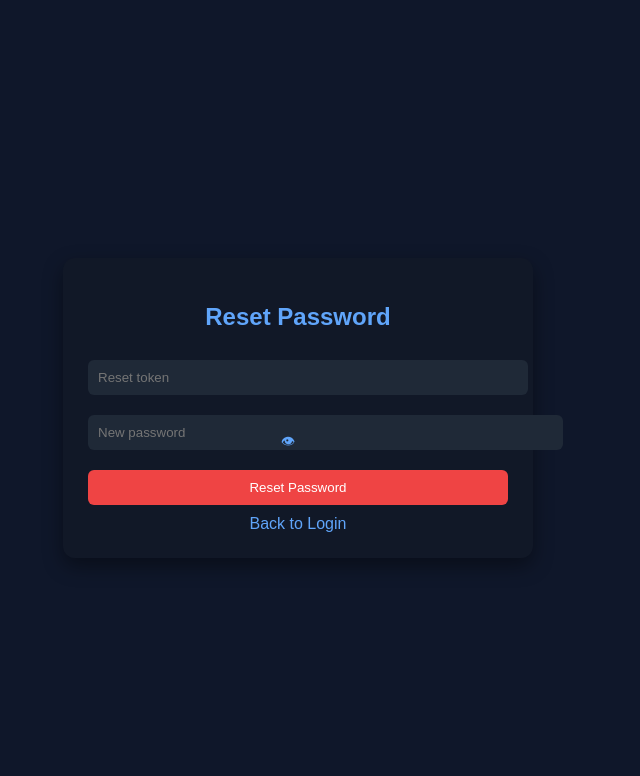
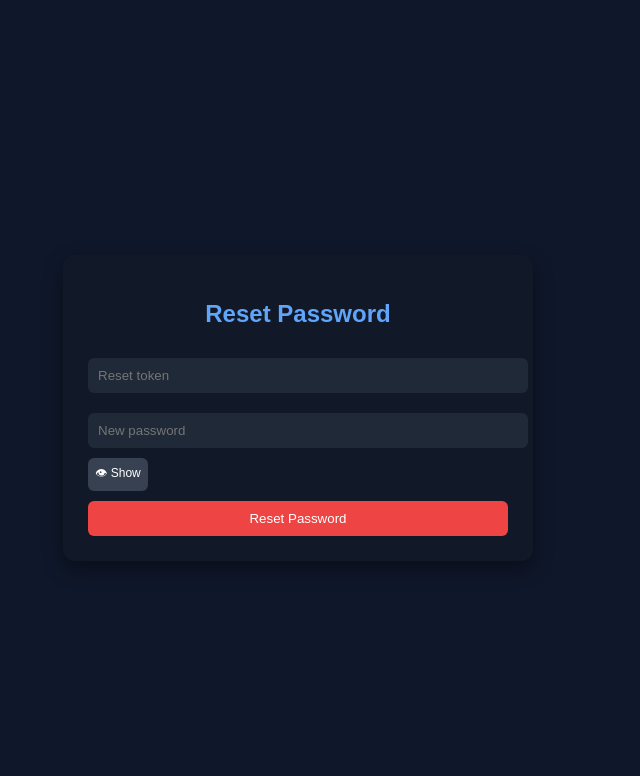
Before and after one commit to Killmon3r/cloud-password-tool, a Flask app: page /reset-page in a window 1280 px wide. Shown: the top 776 px of the page, without its empty margins (342-982 px from the left). Run offline with Flask 3, Linux system fonts and the light colour scheme.

Commit message:
Refactor reset password HTML template
Updated the reset password HTML template with improved button styles and functionality.

```diff
--- a/templates/reset.html
+++ b/templates/reset.html
@@ -39,7 +39,22 @@
             color: white;
         }
 
-        button {
+        .small-btn {
+            width: 60px;
+            padding: 6px;
+            font-size: 12px;
+            background: #374151;
+            border: none;
+            border-radius: 6px;
+            color: white;
+            cursor: pointer;
+        }
+
+        .small-btn:hover {
+            background: #4b5563;
+        }
+
+        button.main-btn {
             width: 100%;
             padding: 10px;
             background: #ef4444;
@@ -50,43 +65,8 @@
             margin-top: 10px;
         }
 
-        button:hover {
+        button.main-btn:hover {
             background: #dc2626;
-        }
-
-        .password-wrapper {
-            position: relative;
-        }
-
-        .password-wrapper input {
-            padding-right: 45px;
-        }
-
-        .toggle-btn {
-            position: absolute;
-            right: 10px;
-            top: 50%;
-            transform: translateY(-50%);
-            background: transparent;
-            border: none;
-            color: #60a5fa;
-            font-size: 14px;
-            cursor: pointer;
-        }
-
-        #result {
-            text-align: center;
-            margin-top: 10px;
-            font-size: 14px;
-            color: #94a3b8;
-        }
-
-        a {
-            display: block;
-            text-align: center;
-            margin-top: 10px;
-            color: #60a5fa;
-            text-decoration: none;
         }
     </style>
 </head>
@@ -97,37 +77,31 @@
     <h2>Reset Password</h2>
 
     <input id="token" placeholder="Reset token">
+    <input id="new_password" type="password" placeholder="New password">
 
-    <div class="password-wrapper">
-        <input id="new_password" type="password" placeholder="New password">
-        <button type="button" class="toggle-btn" onclick="togglePassword()">👁</button>
-    </div>
+    <!-- 👁 TOGGLE ABOVE MAIN BUTTON -->
+    <button class="small-btn" onclick="togglePassword('new_password')">👁 Show</button>
 
-    <button onclick="resetPassword()">Reset Password</button>
-
-    <div id="result"></div>
-
-    <a href="/login-page">Back to Login</a>
+    <button class="main-btn" onclick="resetPassword()">Reset Password</button>
 </div>
 
 <script>
-function togglePassword() {
-    const field = document.getElementById("new_password");
+function togglePassword(id) {
+    const field = document.getElementById(id);
     field.type = field.type === "password" ? "text" : "password";
 }
 
-async function resetPassword() {
-    const res = await fetch("https://cloud-password-tool.onrender.com/reset-password", {
+function resetPassword() {
+    fetch("https://cloud-password-tool.onrender.com/reset-password", {
         method: "POST",
         headers: { "Content-Type": "application/json" },
         body: JSON.stringify({
             token: document.getElementById("token").value,
             new_password: document.getElementById("new_password").value
         })
-    });
-
-    const data = await res.json();
-    document.getElementById("result").innerText = data.message || data.error;
+    })
+    .then(res => res.json())
+    .then(data => alert(data.message || data.error))
 }
 </script>
 
```
